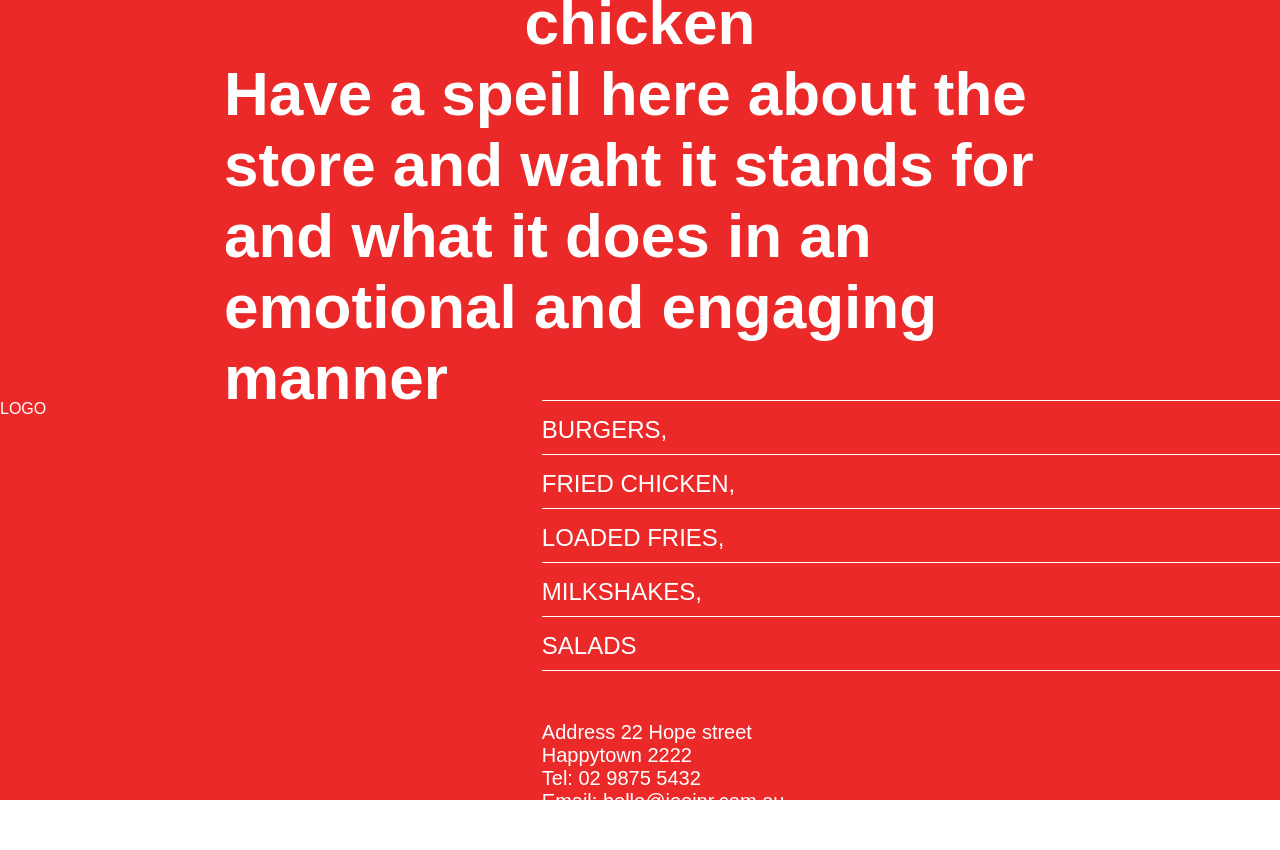
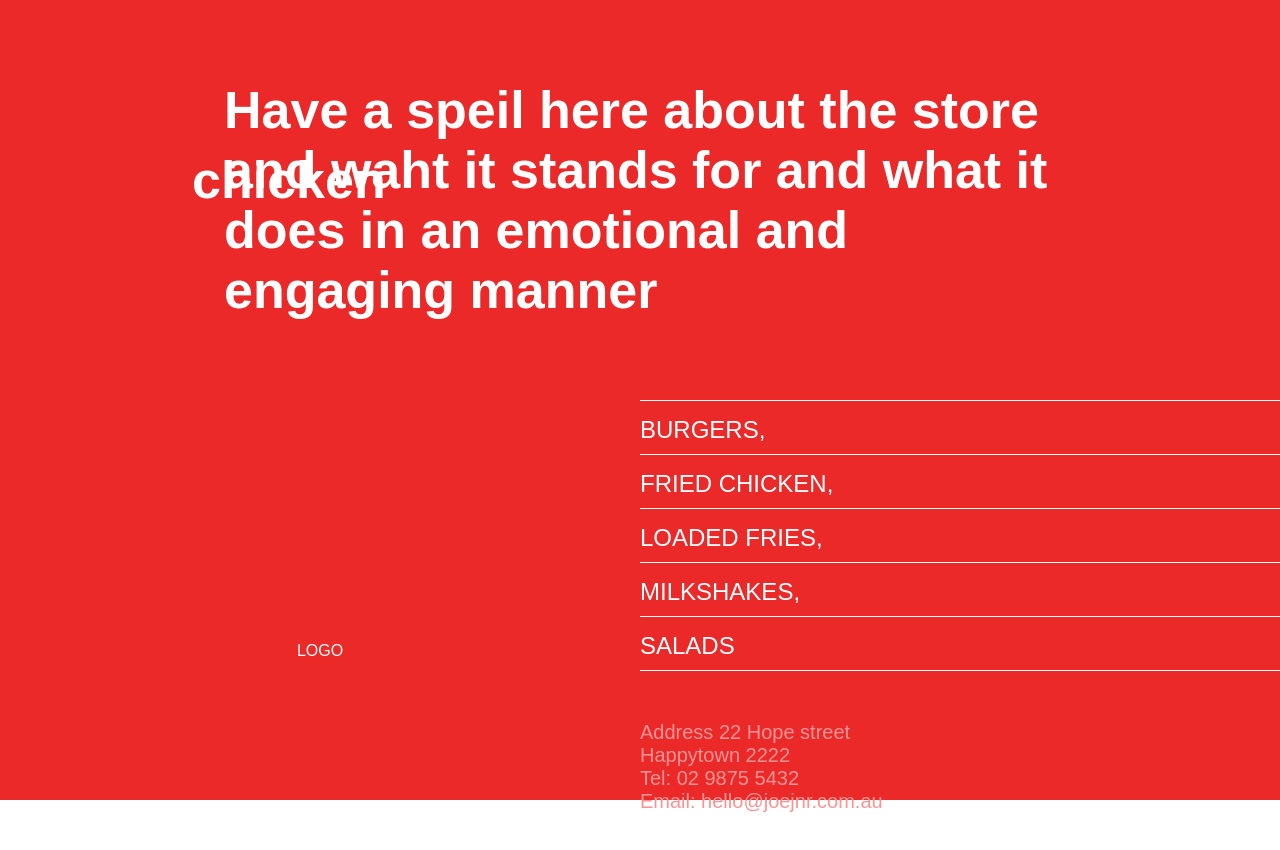
Before and after one commit to HoodedDevelopers/joejnr, a React (Create React App) app: page / in a window 1280 px wide. Shown: the top 850 px of the page. Built offline with nearby package versions, Linux system fonts and the light colour scheme.

Commit message:
FEAT: added some more basic styling

```diff
--- a/src/App.css
+++ b/src/App.css
@@ -1,9 +1,14 @@
+body, html, #root {
+  height: 100%;
+}
+
 .App {
-  position: absolute;
+  /* position: absolute; */
   display: grid;
   grid-template: "one"
                  "two"
                  "three";
+  grid-auto-columns: 1fr;
   width: 100%;
   height: 100%;
   background-color: #eb2929;
@@ -22,8 +27,14 @@
   align-items: center;
   justify-content: center;
   height: 50vh;
-  font-size: 62px;
+  font-size: 52px;
   font-weight: bold;
+}
+
+.content-chicken {
+  position: absolute;
+  top: 150px;
+  left: 15%;
 }
 
 .content-text {
@@ -32,10 +43,16 @@
 
 .logo {
   grid-area: two;
+  display: flex;
+  flex-direction: column;
+  align-content: center;
+  align-items: center;
+  justify-content: center;
 }
 
 .menu {
   grid-area: three;
+
 }
 
 .menu-items {
@@ -57,6 +74,7 @@
   margin-top: 50px;
   font-size: 20px;
   font-weight: thin;
+  color: rgb(250, 148, 148);
 }
 
 .social {
```
